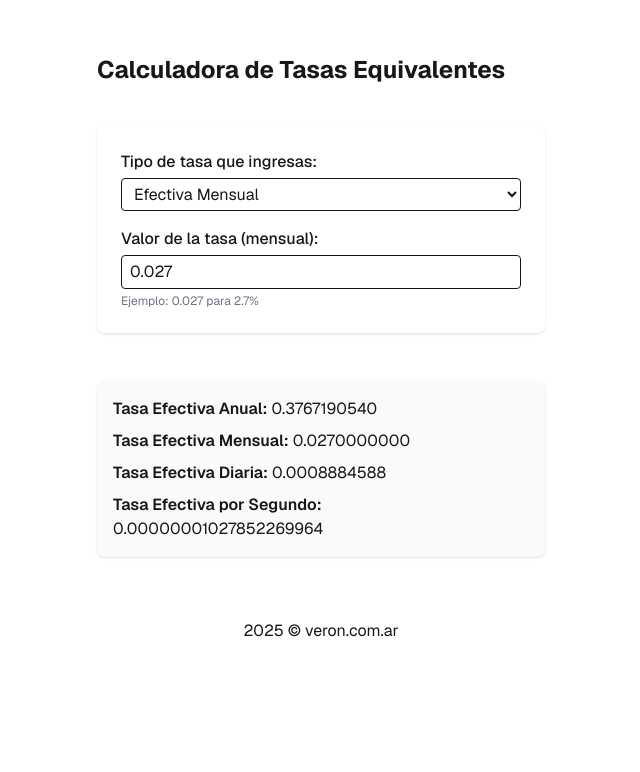
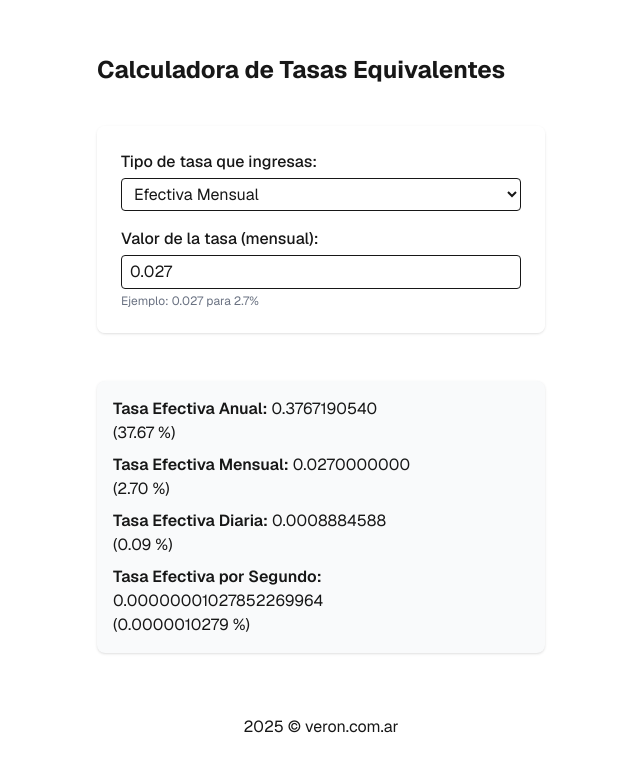
Before and after one commit to arielveron/vcoin, a Next.js app in the folder front/: page /tasas in a window 1280 px wide. Shown: the part 110-882 px from the top of the page, without its empty margins (319-959 px from the left). Before the commit the page ends 831 px from the top, so only its background shows below. Built offline with nearby package versions, Linux system fonts and the light colour scheme.

Commit message:
front added percentage to tasas page

```diff
--- a/front/src/app/tasas/page.tsx
+++ b/front/src/app/tasas/page.tsx
@@ -75,16 +75,20 @@ export default function Pasaje() {
         </form>
         <div className="mt-4 w-full bg-gray-50 rounded-lg p-4 shadow flex flex-col gap-2">
           <div>
-            <span className="font-semibold">Tasa Efectiva Anual:</span> {(rates.anual).toFixed(10)}
+            <div><span className="font-semibold">Tasa Efectiva Anual:</span> {(rates.anual).toFixed(10)}</div>
+            ({(rates.anual * 100).toFixed(2)} %)
           </div>
           <div>
-            <span className="font-semibold">Tasa Efectiva Mensual:</span> {(rates.mensual).toFixed(10)}
+            <div><span className="font-semibold">Tasa Efectiva Mensual:</span> {(rates.mensual).toFixed(10)}</div>
+            ({(rates.mensual * 100).toFixed(2)} %)
           </div>
           <div>
-            <span className="font-semibold">Tasa Efectiva Diaria:</span> {(rates.diaria).toFixed(10)}
+            <div><span className="font-semibold">Tasa Efectiva Diaria:</span> {(rates.diaria).toFixed(10)}</div>
+            ({(rates.diaria * 100).toFixed(2)} %)
           </div>
           <div>
-            <span className="font-semibold">Tasa Efectiva por Segundo:</span> {(rates.segundos).toFixed(20)}
+            <div><span className="font-semibold">Tasa Efectiva por Segundo:</span> {(rates.segundos).toFixed(20)}</div>
+            ({(rates.segundos * 100).toFixed(10)} %)
           </div>
         </div>
       </main>
```
